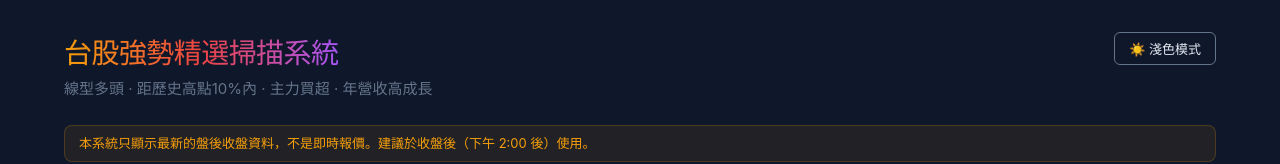
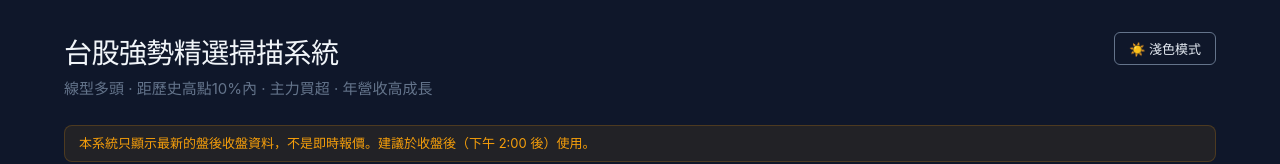
Before and after one commit to ryanchen34057/algorithm012, a React (Vite) app in the folder vcp-analyzer/frontend/: page / in a window 1280 px wide. Shown: the top 164 px of the page. Built offline with nearby package versions, Linux system fonts and the light colour scheme; no server answers.

Commit message:
fix: remove ugly gradient from title text
https://claude.ai/code/session_01MaNqkFerXaDkaRczx521Y5

```diff
--- a/vcp-analyzer/frontend/src/pages/Dashboard.tsx
+++ b/vcp-analyzer/frontend/src/pages/Dashboard.tsx
@@ -76,11 +76,7 @@ export default function Dashboard() {
       {/* Header */}
       <div style={S.header}>
         <div>
-          <h1 style={{ ...S.title, color: c.text }}>
-            <span style={{ background: 'linear-gradient(90deg, #f59e0b, #ef4444, #a855f7)', WebkitBackgroundClip: 'text', WebkitTextFillColor: 'transparent' }}>
-              台股強勢精選掃描系統
-            </span>
-          </h1>
+          <h1 style={{ ...S.title, color: c.text }}>台股強勢精選掃描系統</h1>
           <p style={{ ...S.subtitle, color: c.textMuted }}>
             線型多頭 · 距歷史高點10%內 · 主力買超 · 年營收高成長
           </p>
```
